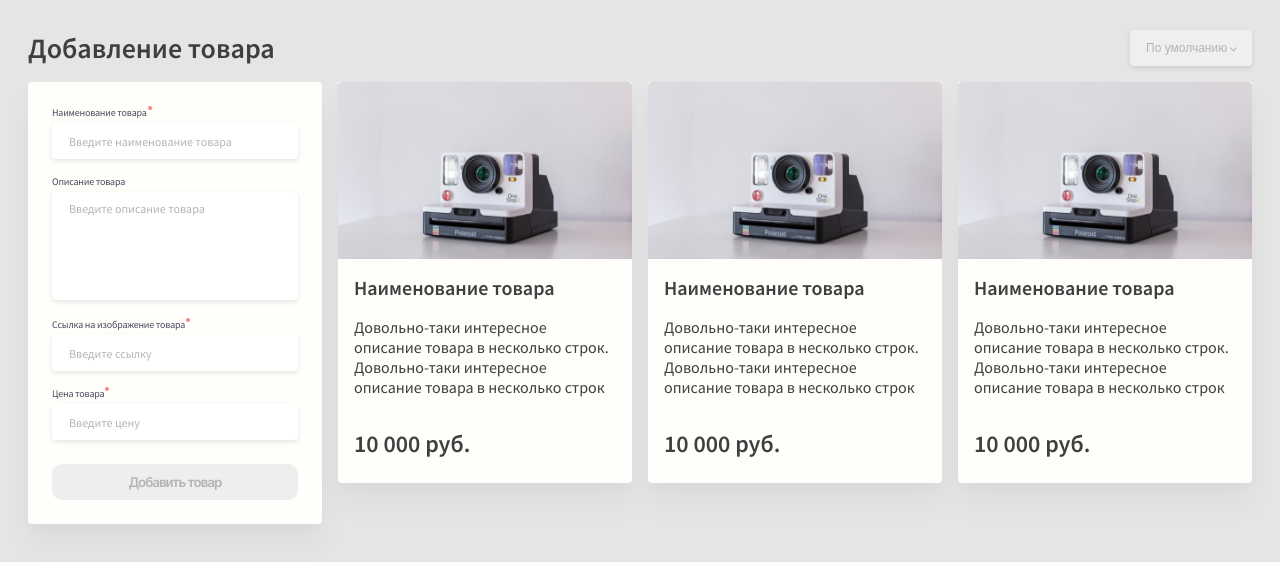
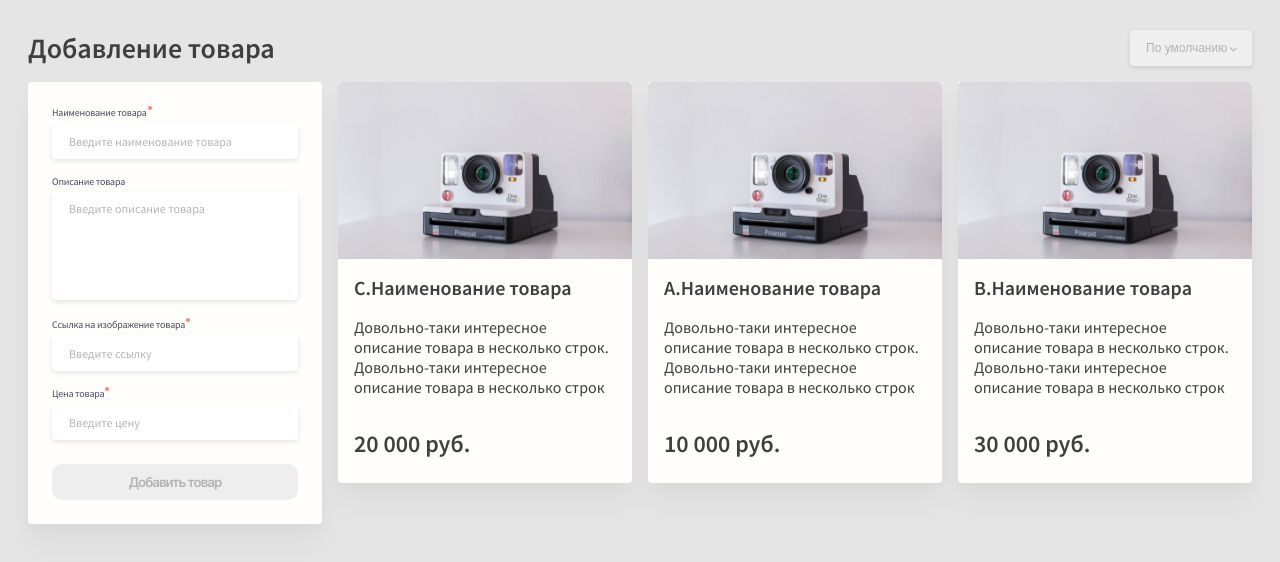
Before and after one commit to Kartaviy-arteom/idaproject, a Vue app: page / in a window 1280 px wide. Shown: the top 562 px of the page. Built offline with nearby package versions, Linux system fonts and the light colour scheme.

Commit message:
сортировка карточек

```diff
--- a/src/components/SortComponent.vue
+++ b/src/components/SortComponent.vue
@@ -1,6 +1,6 @@
 <template>
   <div class="sort">
-    <select class="sort__select" name="sort" id="card-sort">
+    <select class="sort__select" name="sort" id="card-sort" v-model="select" v-on:change.prevent.stop="sort">
       <option value="default">По умолчанию</option>
       <option value="ascending">По возрастанию цены</option>
       <option value="descending">По убыванию цены</option>
@@ -8,3 +8,18 @@
     </select>
   </div>
 </template>
+
+<script>
+export default {
+  data () {
+    return {
+      select: 'default'
+    }
+  },
+  methods: {
+    sort () {
+      this.$emit('sort', this.select)
+    }
+  }
+}
+</script>
--- a/src/views/HomeView.vue
+++ b/src/views/HomeView.vue
@@ -4,14 +4,14 @@
     <h1 class="visually-hidden">Ввод и редактирование списка товаров</h1>
     <div class="board__header">
       <h2 class="board__title">Добавление товара</h2>
-      <SortComponent class="board__sort" />
+      <SortComponent class="board__sort" v-on:sort="onSortClick"/>
     </div>
     <div class="board__wrapper">
       <div class="board__form-wrapper">
         <FormComponent class="board__form" :products="products" v-on:sendForm="onSendForm"/>
       </div>
       <transition-group name="list" tag="ul" appear class="board__list">
-        <CardComponent v-for="product in products" :key="product.id" :productData="product" v-on:deleteCard="onDeleteCard" />
+        <CardComponent v-for="product in copyArray" :key="product.id" :productData="product" v-on:deleteCard="onDeleteCard" />
       </transition-group>
     </div>
   </section>
@@ -35,6 +35,7 @@ export default {
   mounted () {
     if (localStorage.products) {
       this.products = JSON.parse(localStorage.getItem('products'))
+      this.copyArray = this.products.slice()
     } else {
       this.saveData()
     }
@@ -45,6 +46,7 @@ export default {
       this.products.push(data)
       this.saveData()
     },
+
     onDeleteCard (data) {
       const index = this.products.indexOf(data)
       if (index !== -1) {
@@ -52,33 +54,53 @@ export default {
       }
       this.saveData()
     },
+
     saveData () {
       localStorage.setItem('products', JSON.stringify(this.products))
+      this.copyArray = this.products.slice()
+    },
+
+    onSortClick (option) {
+      switch (option) {
+        case 'ascending':
+          this.copyArray.sort((a, b) => a.price.replace(/\s+/g, '') - b.price.replace(/\s+/g, ''))
+          break
+        case 'descending':
+          this.copyArray.sort((a, b) => b.price.replace(/\s+/g, '') - a.price.replace(/\s+/g, ''))
+          break
+        case 'alphabetical':
+          this.copyArray.sort((a, b) => (a.productName > b.productName) ? 1 : -1)
+          break
+        default:
+          this.copyArray = this.products.slice()
+      }
     }
+
   },
 
   data: () => ({
+    copyArray: [],
     products: [
       {
         id: '1',
         imagePath: require('../assets/img/product.jpg'),
-        productName: 'Наименование товара',
+        productName: 'C.Наименование товара',
         description: 'Довольно-таки интересное описание товара в несколько строк. Довольно-таки интересное описание товара в несколько строк',
-        price: '10 000'
+        price: '20 000'
       },
       {
         id: '2',
         imagePath: require('../assets/img/product.jpg'),
-        productName: 'Наименование товара',
+        productName: 'A.Наименование товара',
         description: 'Довольно-таки интересное описание товара в несколько строк. Довольно-таки интересное описание товара в несколько строк',
         price: '10 000'
       },
       {
         id: '3',
         imagePath: require('../assets/img/product.jpg'),
-        productName: 'Наименование товара',
+        productName: 'B.Наименование товара',
         description: 'Довольно-таки интересное описание товара в несколько строк. Довольно-таки интересное описание товара в несколько строк',
-        price: '10 000'
+        price: '30 000'
       }
     ]
   })
```
